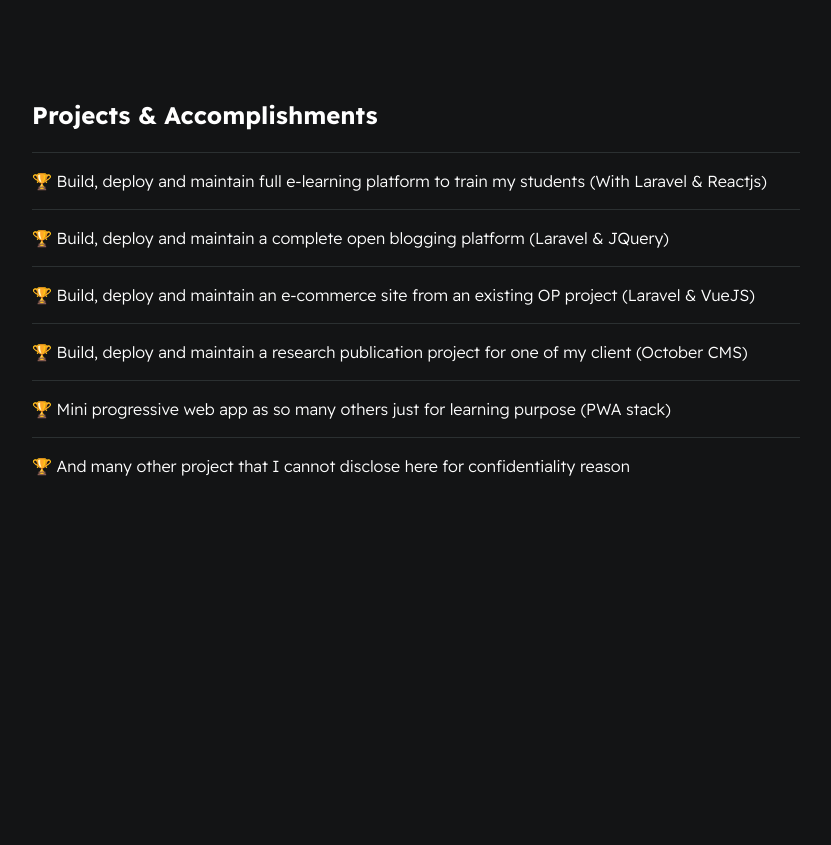
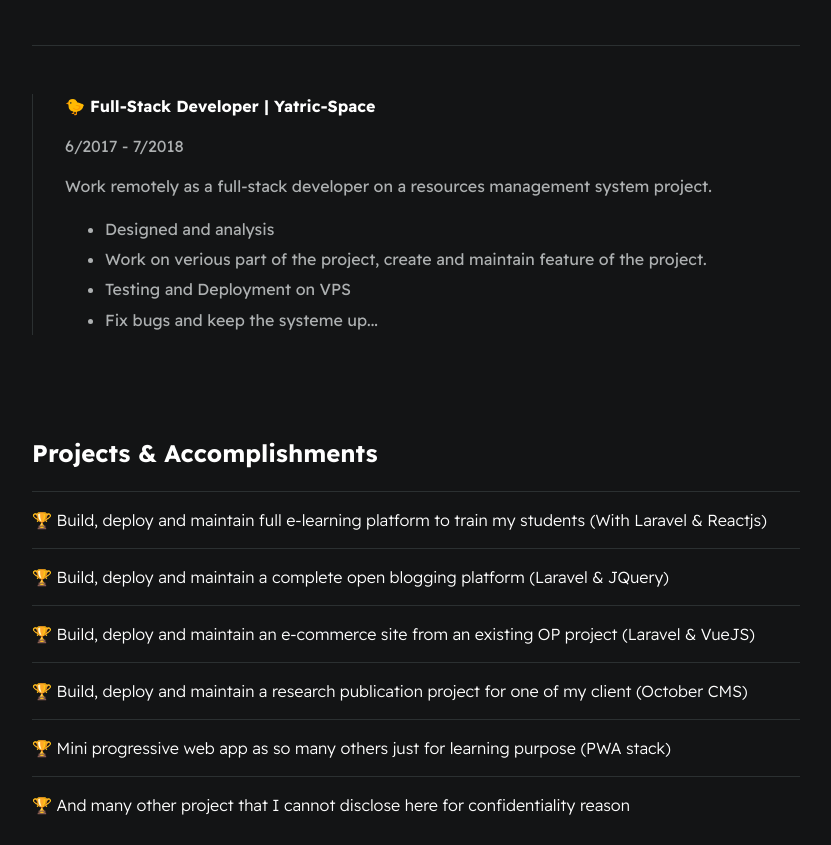
Before and after one commit to kamdjouduplex/resume-digital, a plain HTML site: page index.html in a window 1280 px wide. Shown: the part 2399-3244 px from the top of the page, without its empty margins (224-1055 px from the left). Before the commit the page ends 2933 px from the top, so only its background shows below. Drawn offline with Linux system fonts and the light colour scheme.

Commit message:
Update index.html

```diff
--- a/index.html
+++ b/index.html
@@ -82,6 +82,10 @@
                 <div class="line-break"></div>
 
                 <div data-i18n-key="exp-4" class="card--work-history"></div>
+
+                <div class="line-break"></div>
+
+                <div data-i18n-key="exp-5" class="card--work-history"></div>
             </section>
 
             <section class="section--page">
```
